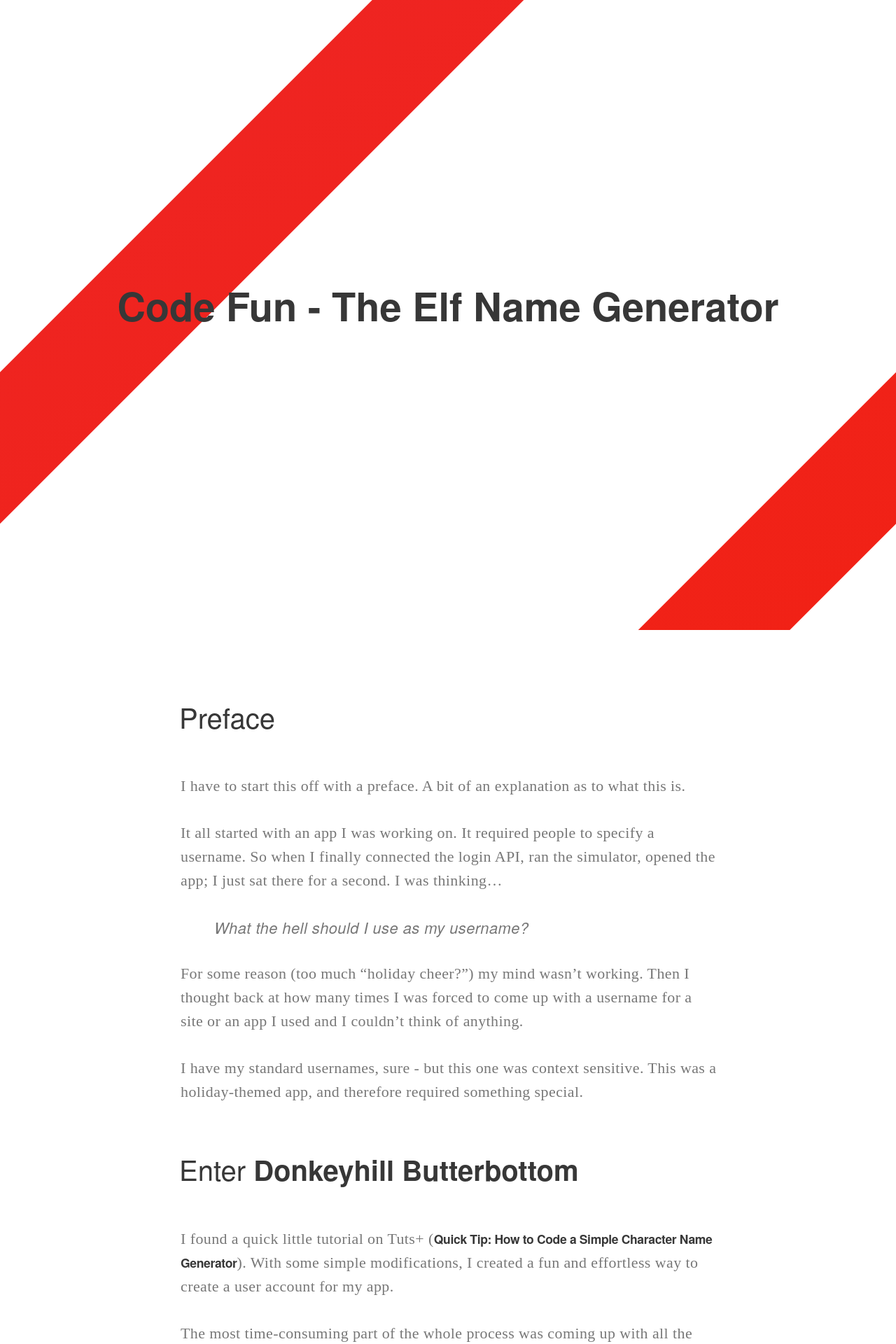
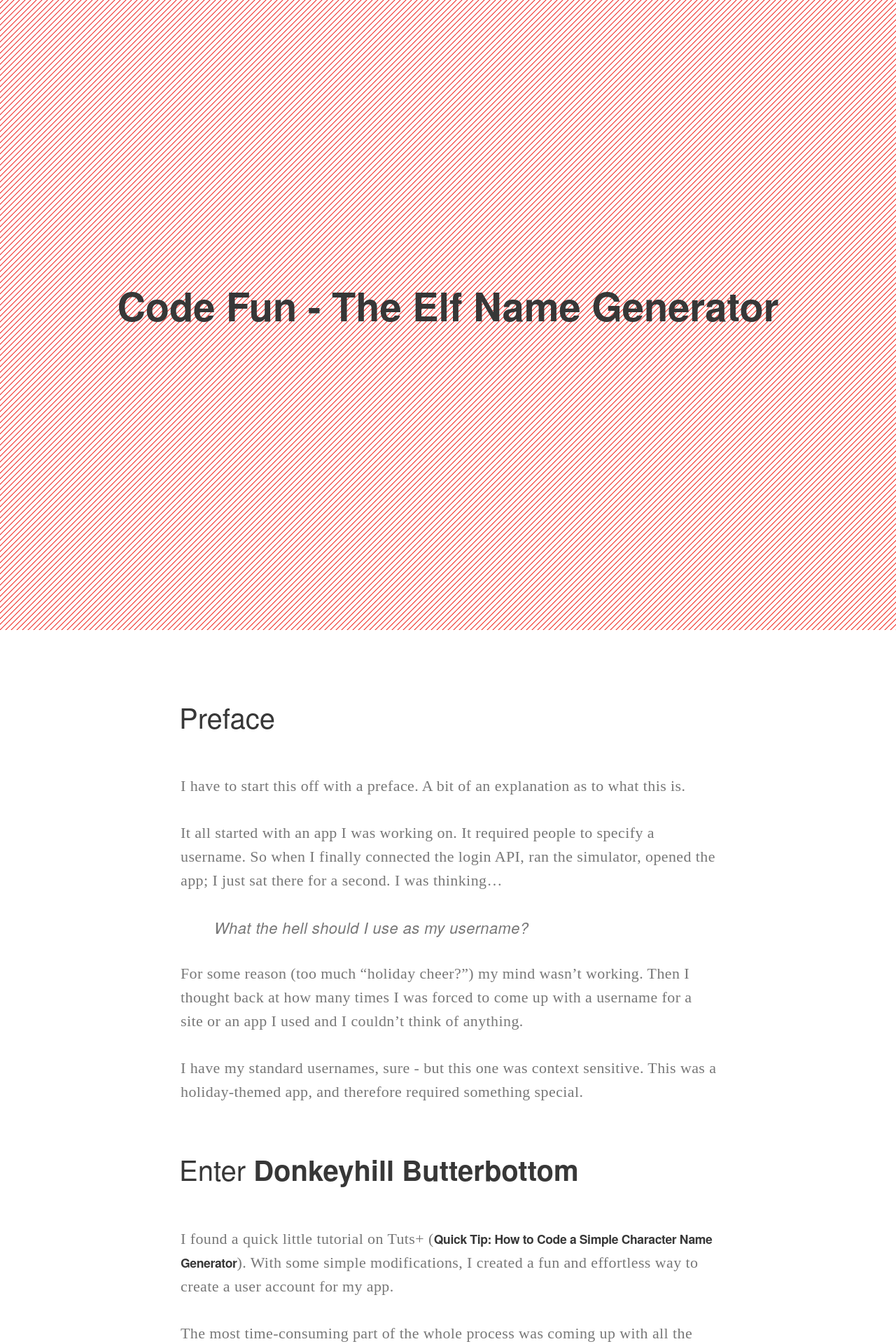
Before and after one commit to CTi-Winnipeg/cti-winnipeg.github.io, a Jekyll site: the page built from code/_posts/2015-01-28-elf-name-generator.md, in a window 1280 px wide. Shown: the top 1920 px of the page at 70% size. Built offline with Jekyll 4.4.1, drawn with Linux system fonts in a browser that asks for light colours.

Commit message:
Add feature_repeat

```diff
--- a/stylesheets/styles.css
+++ b/stylesheets/styles.css
@@ -227,6 +227,7 @@
 header.post.featureRepeat {
   background-repeat: repeat;
   background-position: top left;
+  background-size: initial;
 }
 
 header.post.dark {
```
